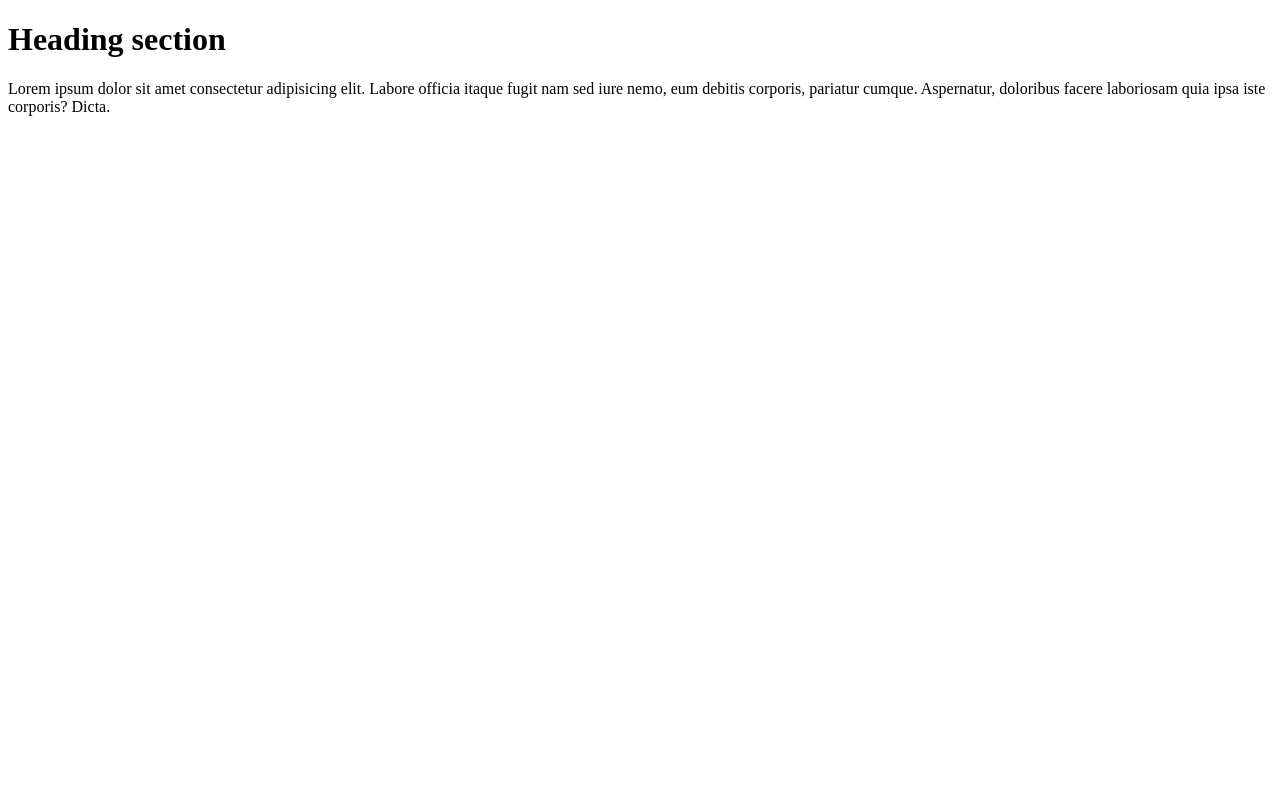
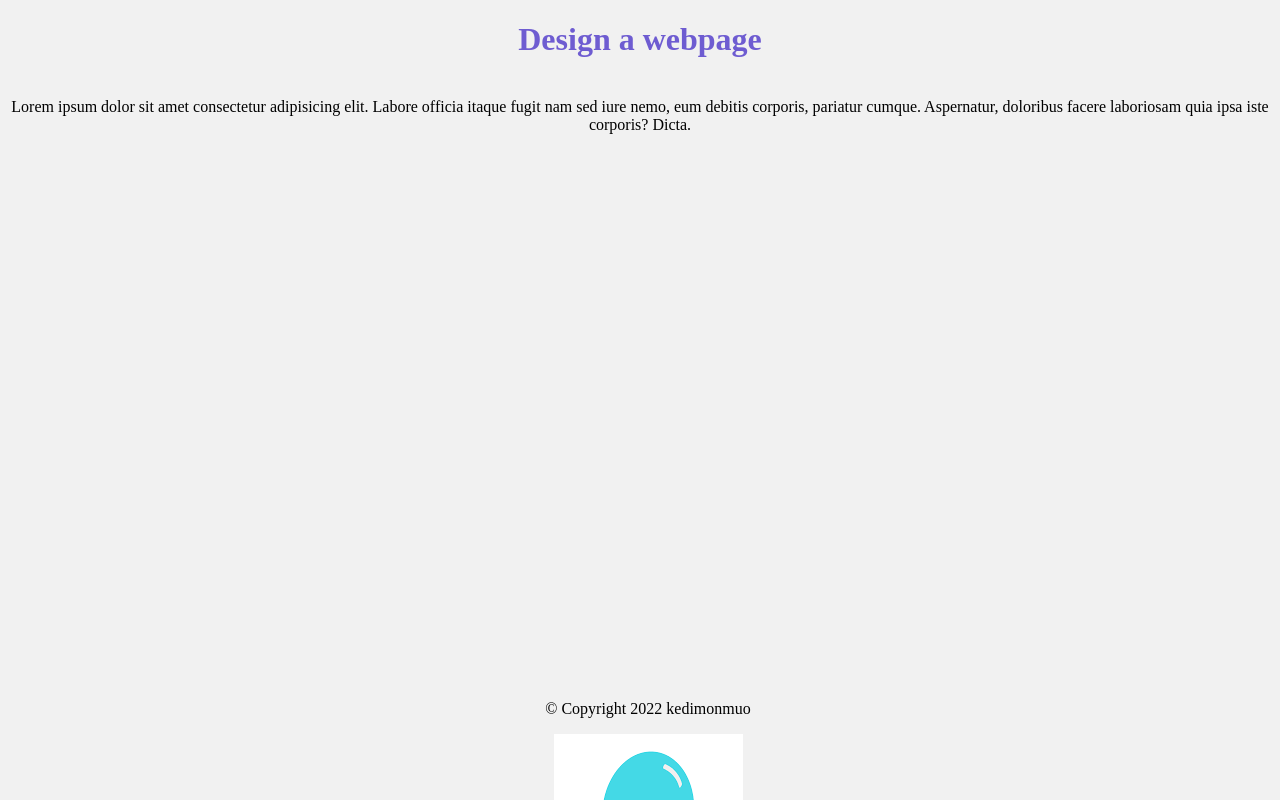
Before and after one commit to kedimonmuo/Designawebpage, a plain HTML site: page index.html in a window 1280 px wide. Drawn offline with Linux system fonts and the light colour scheme.

Commit message:
second commit: style changes

```diff
--- a/index.html
+++ b/index.html
@@ -1,19 +1,32 @@
 <!DOCTYPE html>
 <html>
 <head>
+    <link rel="stylesheet" href="styles.css">
 
+</head>
+
+<body>
 <title> Design a webpage </title>
 
-  <link rel="stylesheet" href="style.css">
- </head>
+ <h1>Design a webpage</h1>
 
-
-<body>
-
-<h1>Heading section</h1>
+ <br>
 
 <p> Lorem ipsum dolor sit amet consectetur adipisicing elit. Labore officia itaque fugit nam sed iure nemo, eum debitis corporis, pariatur cumque. Aspernatur, doloribus facere laboriosam quia ipsa iste corporis? Dicta.</p>
 
+<section class ="footer">
+
+    <div id="copyright"
+        <p> © Copyright 2022 kedimonmuo </p>
+    </div>
+
+    <div class="footer-illustrations">
+       <img src= "balloon.png" alt= "balloon">
+    </div>
+
+
+</section>
 
 </body>
+
 </html>
--- /dev/null
+++ b/styles.css
@@ -0,0 +1,32 @@
+h1 {
+    text-align: center;
+    color:rgb(110, 92, 209);
+    text-decoration-style: dashed;
+  }
+
+
+body {
+
+      background-color: #f1f1f1;
+
+  }
+
+ p   {
+
+    text-align:center;
+    margin-top: auto;
+
+
+ }
+
+.footer {
+
+        height: 100px;
+        margin: 0px;
+        position: fixed;
+        bottom:0;
+        width: 100%;
+        z-index: 1;
+        text-align:center;
+
+}
```
Also changed, not shown: balloon.png (added), camera.png (added), saxophone.png (added).
